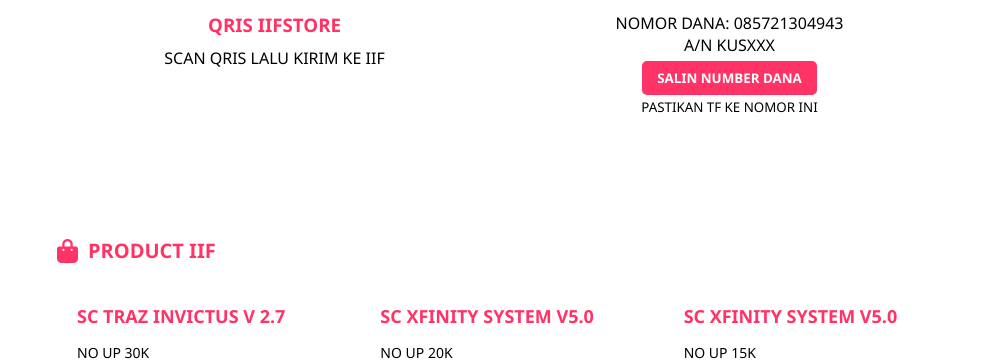
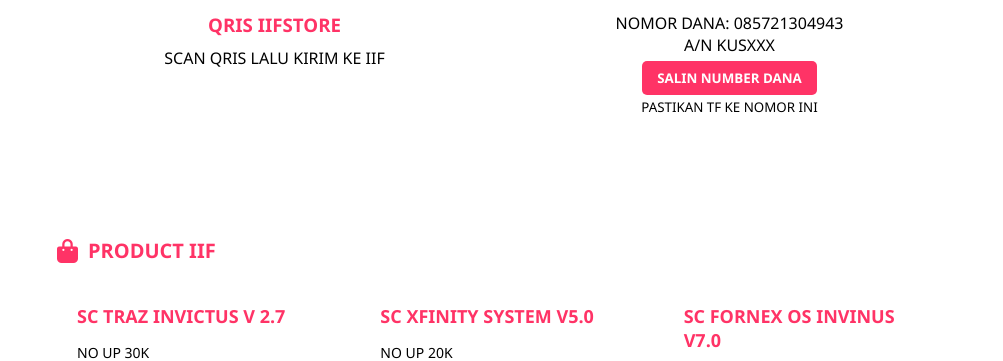
Before and after one commit to iif87/web.-paymentiif, a plain HTML site: page index.html in a window 1280 px wide. Shown: the part 447-808 px from the top of the page, without its empty margins (138-1141 px from the left). Drawn offline with Linux system fonts and the light colour scheme.

Commit message:
Update index.html

```diff
--- a/index.html
+++ b/index.html
@@ -486,7 +486,7 @@
 
 
                <div class="product-card">
-                    <h3>SC XFINITY SYSTEM V5.0</h3>
+                    <h3>SC FORNEX OS INVINUS V7.0</h3>
                     <div class="product-price">
                         <div class="price-item">
                             <span>NO UP 15K</span>
```
